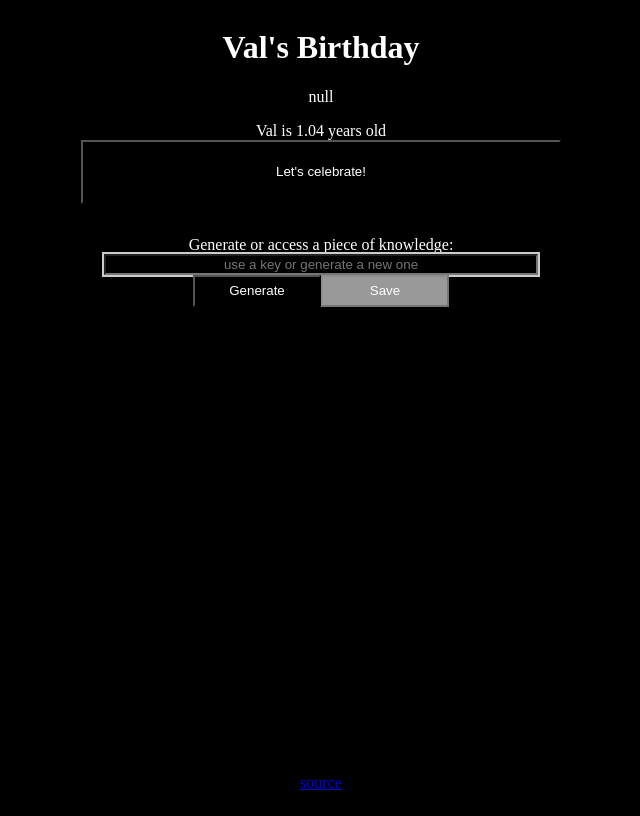
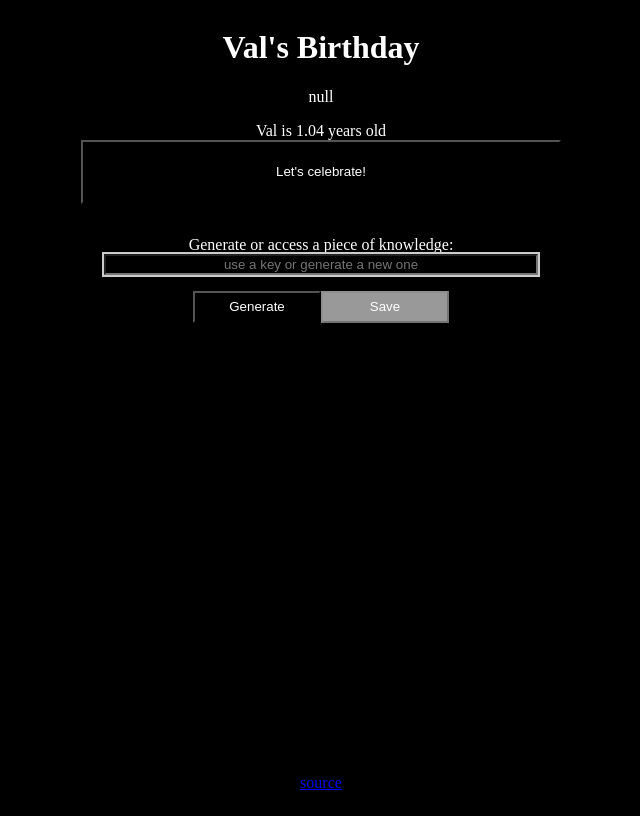
Before and after one commit to terracota-p/val-birthday, a SvelteKit app: page / in a window 1280 px wide. Both pictures are taken after a click on the button "Let's celebrate!". Shown: the whole page, without its empty margins (319-959 px from the left). Built offline with nearby package versions, Linux system fonts and the light colour scheme; no server answers; the database is empty.

Commit message:
refactor: style

```diff
--- a/src/routes/+page.svelte
+++ b/src/routes/+page.svelte
@@ -66,8 +66,12 @@
 						}}
 					/>
 				</div>
+				<div class="tooltip">
+					{getTooltip($key, generated, $knowledge)}
+				</div>
 				<div>
 					<!-- XXX replace disabled with blurred style (and on click show tooltip eg "remove the key before generating a new one") -->
+					<!-- TODO convert to form + action instead of client-side calling generate - https://learn.svelte.dev/tutorial/the-form-element -->
 					<button
 						data-testid="generate"
 						disabled={$knowledge != null}
@@ -79,10 +83,6 @@
 					<!-- XXX replace disabled with blurred style -->
 					<!-- XXX enabled if `unsavedKnowledge` -->
 					<button data-testid="save" disabled={$knowledge == null} on:click={save}>Save</button>
-				</div>
-
-				<div class="tooltip">
-					{getTooltip($key, generated, $knowledge)}
 				</div>
 
 				{#if $knowledge != null}
--- a/src/routes/styles.css
+++ b/src/routes/styles.css
@@ -91,5 +91,5 @@ textarea {
 }
 
 .tooltip {
-	min-height: 1rem;
+	min-height: 1em;
 }
```
